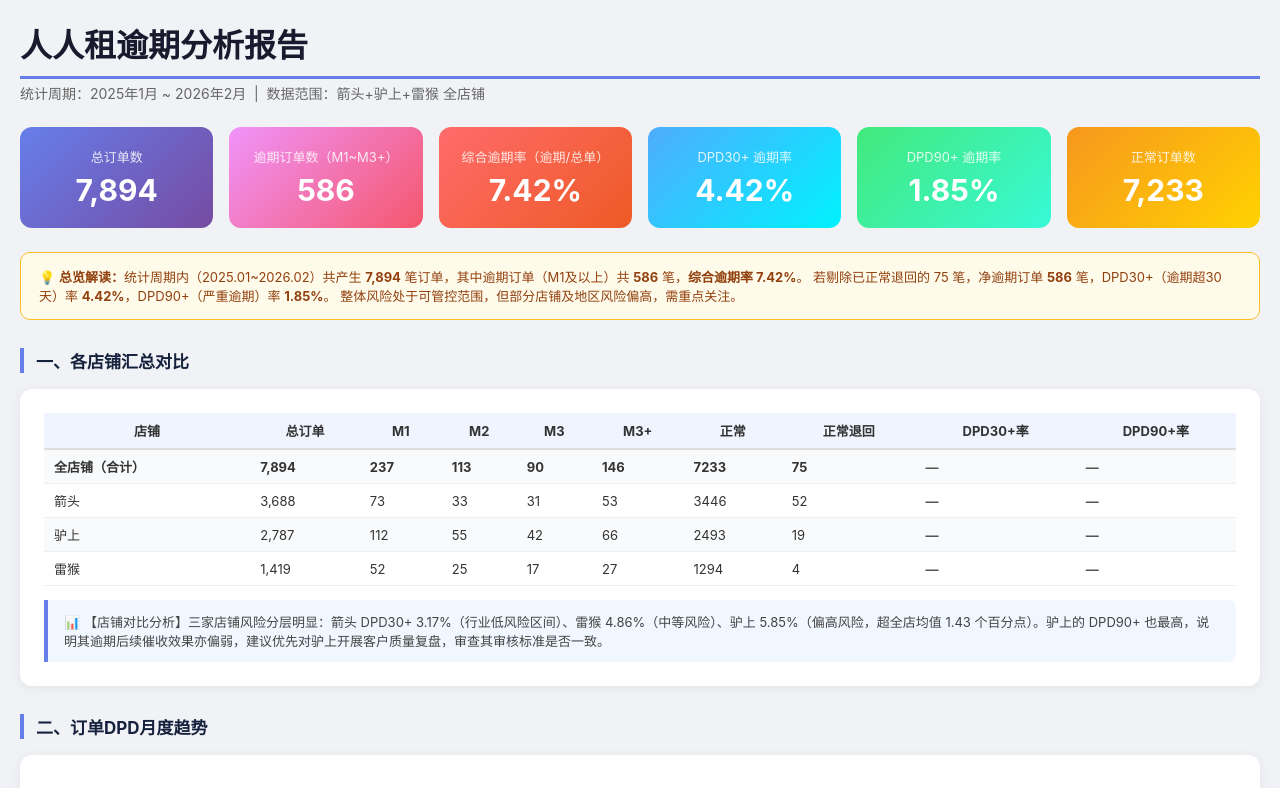
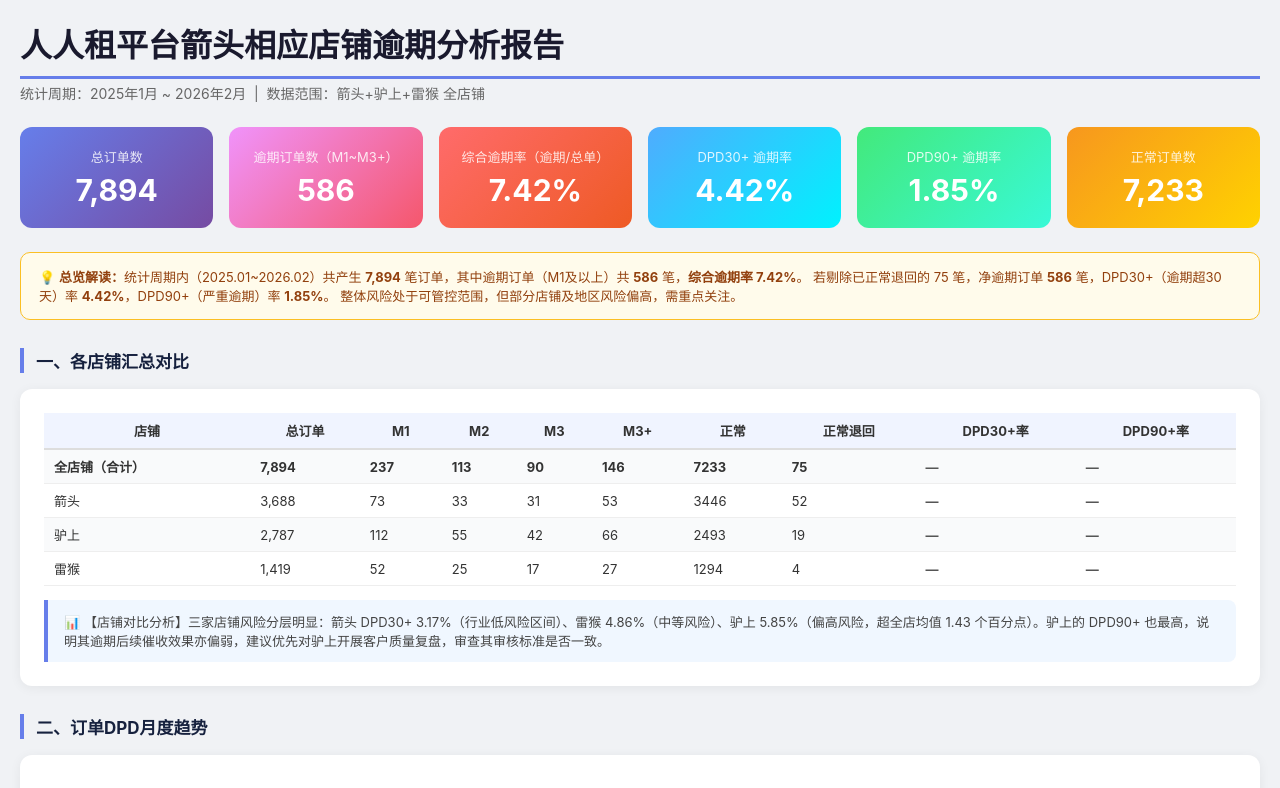
Before and after one commit to wuchen279/renrenting-overdue-report, a plain HTML site: page report-2025-04.html in a window 1280 px wide. Shown: the top 788 px of the page. Drawn offline with nearby package versions, Linux system fonts and the light colour scheme.

Commit message:
更新标题：人人租平台箭头相应店铺逾期分析报告

```diff
--- a/report-2025-04.html
+++ b/report-2025-04.html
@@ -3,7 +3,7 @@
 <head>
 <meta charset="UTF-8">
 <meta name="viewport" content="width=device-width, initial-scale=1.0">
-<title>人人租逾期分析报告 - 2025~2026年2月</title>
+<title>人人租平台箭头相应店铺逾期分析报告 - 2025~2026年2月</title>
 <script src="https://cdn.jsdelivr.net/npm/chart.js@4.4.1/dist/chart.umd.min.js"></script>
 <style>
   * { margin:0; padding:0; box-sizing:border-box; }
@@ -26,7 +26,7 @@
 </head>
 <body>
 <div class="page">
-  <h1>人人租逾期分析报告</h1>
+  <h1>人人租平台箭头相应店铺逾期分析报告</h1>
   <div class="subtitle">统计周期：2025年1月 ~ 2026年2月 &nbsp;|&nbsp; 数据范围：箭头+驴上+雷猴 全店铺</div>
 
   <div style="display:grid;grid-template-columns:repeat(auto-fit,minmax(170px,1fr));gap:16px;margin:24px 0;">
```
